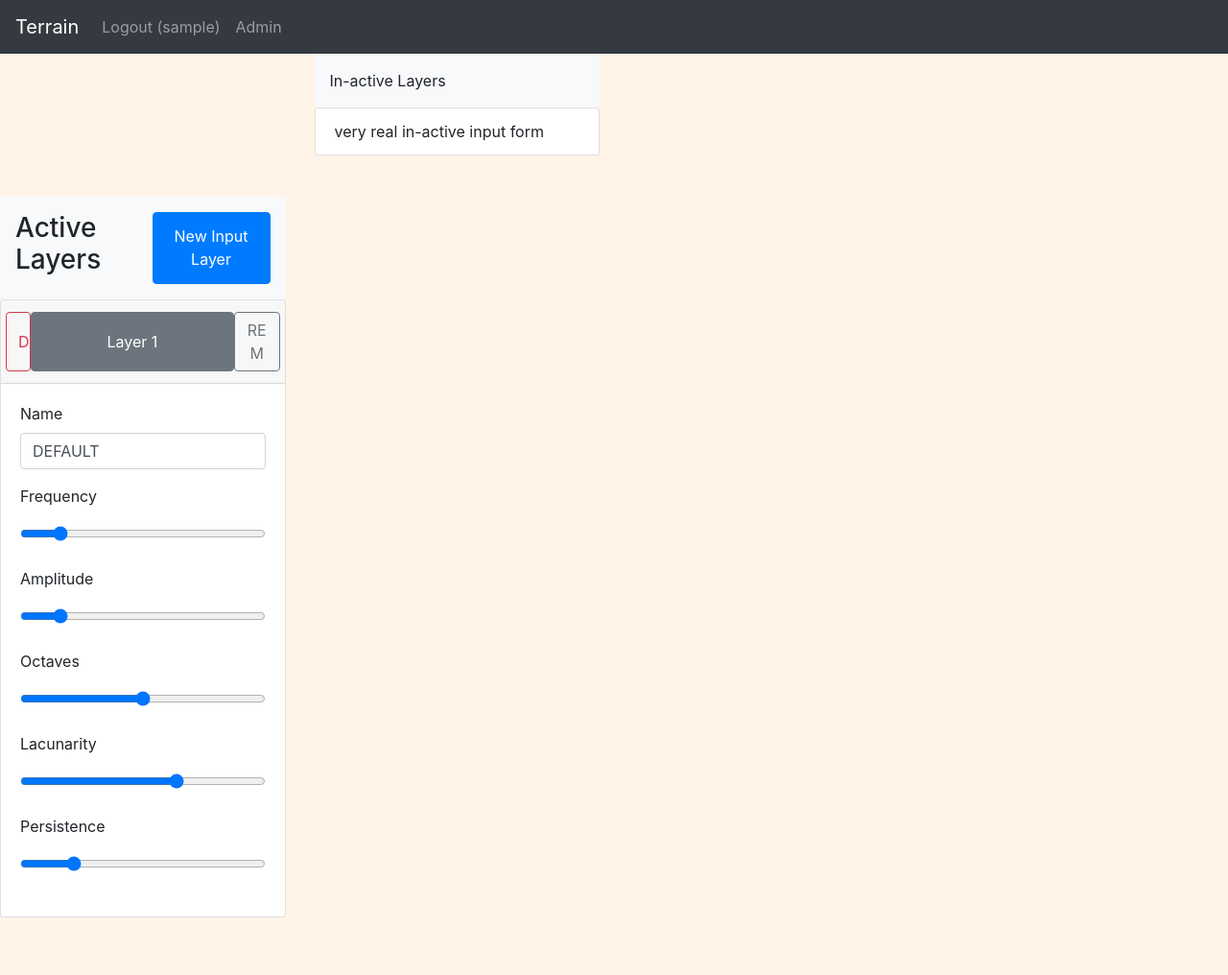
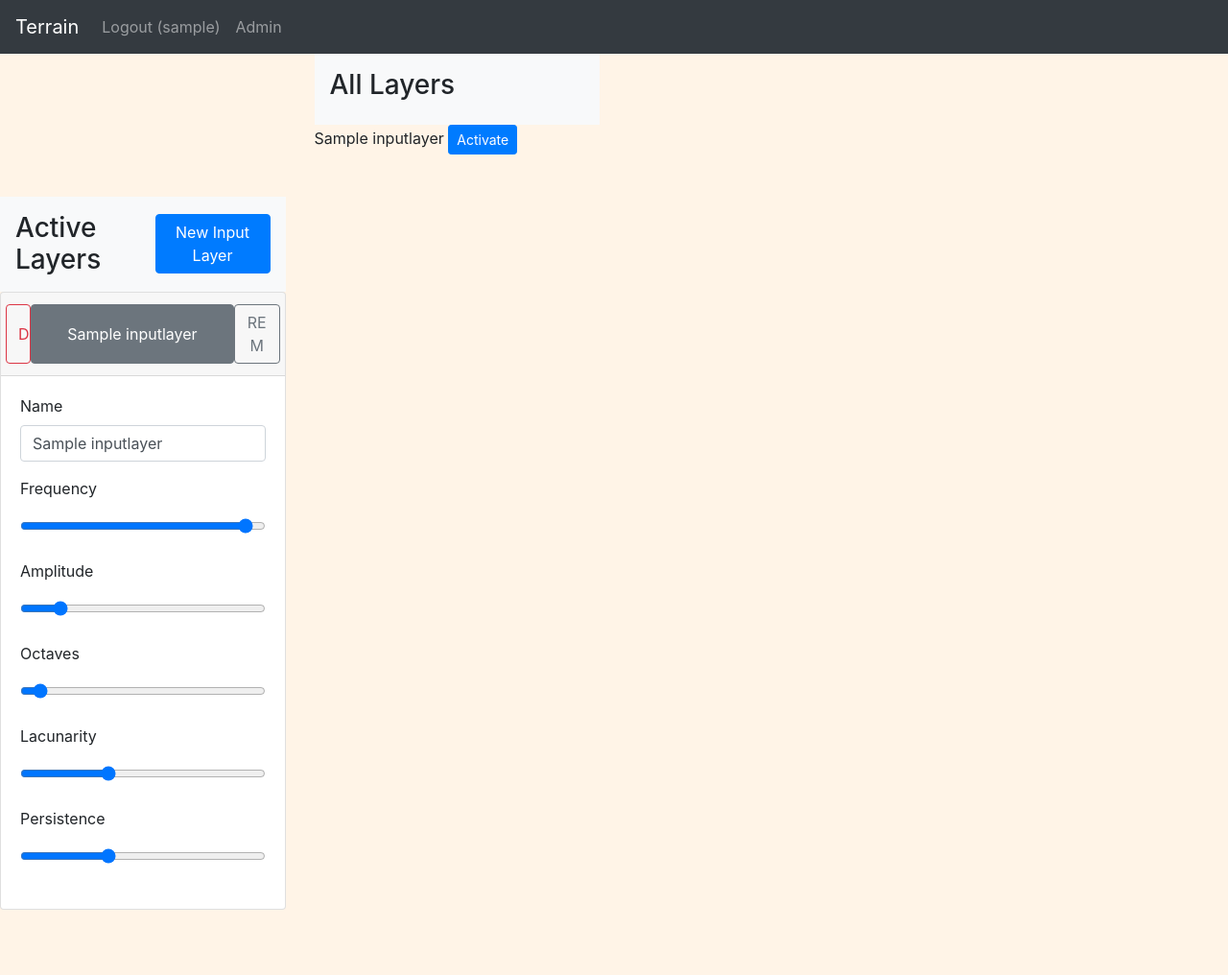
Before and after one commit to IanLiggett/terrain-website, a Django app: page / in a window 1280 px wide. Shown: the whole page at 96% size. Run offline with Django 4.2, Linux system fonts and the light colour scheme; a user stored in the database is signed in; tables that the repository leaves empty hold one stand-in row (values such as "Sample post"); parts of the project's set-up code (start-up, migrations or seed data) failed here and were passed over; some libraries are stand-ins or nearby versions.

Commit message:
+ layer creation, existing layers loaded w/ page

```diff
--- a/terrain/app1/views.py
+++ b/terrain/app1/views.py
@@ -1,15 +1,77 @@
-from django.shortcuts import render, redirect
+from django.shortcuts import render, redirect, get_object_or_404
 from django.contrib.auth import authenticate, login, logout
-from django.http import HttpResponse
+from django.http import JsonResponse, HttpResponse, HttpResponseBadRequest
 from django.contrib.auth.decorators import login_required
+from django.template.loader import render_to_string
 from app1.forms import JoinForm, LoginForm, InputLayerForm
+from app1.models import Profile, InputLayer
 
 # Create your views here.
 
+@login_required(login_url="/login/")
+def activate_layer(request):
+    if request.method != "POST":
+        return HttpResponseBadRequest("POST required")
+
+    layer_id = request.POST.get("layer_id")
+    layer = get_object_or_404(InputLayer, pk=layer_id, user=request.user)
+    if request.user.profile.tracked_layers.filter(pk=layer.pk).exists():
+        return JsonResponse({"ok": False, "error": "Layer already active"}, status=400)
+
+    request.user.profile.tracked_layers.add(layer)
+
+    return render(
+        request,
+        "layercard.html",
+        {"layer": layer, "input_layer_form": InputLayerForm(instance=layer)}
+    )
+
+@login_required(login_url="/login/")
+def create_input_layer(request):
+    if request.method != "POST":
+        return HttpResponse(status=405)
+
+    layer = InputLayer.objects.create(user=request.user)
+    # layers are tracked by default upon creation
+    request.user.profile.tracked_layers.add(layer)
+
+    layer_card = render_to_string(
+        "layercard.html",
+        {"layer": layer, "input_layer_form": InputLayerForm(instance=layer)},
+        request=request
+    )
+
+    layer_stick = render_to_string(
+        "layerstick.html",
+        {"layer": layer},
+        request=request
+    )
+
+    return JsonResponse({
+        "ok": True,
+        "layer_id": layer.pk,
+        "layer_card": layer_card,
+        "layer_stick": layer_stick
+    })
+
 @login_required(login_url='/login/')
 def home(request):
-    #
-    return render(request, 'app1/home.html', {'input_layer_form': InputLayerForm})
+    tracked_ids = set(request.user.profile.tracked_layers.values_list("pk", flat=True))
+    input_layers = request.user.inputlayer_set.all()
+
+    layer_forms = []
+    for layer in input_layers:
+        layer_data = {
+            "layer": layer,
+            "tracked": False
+        }
+        if layer.pk in tracked_ids:
+            layer_data["input_layer_form"] = InputLayerForm(instance=layer, prefix=f"layer-{layer.id}")
+            layer_data["tracked"] = True
+
+        layer_forms.append(layer_data)
+
+    return render(request, "app1/home.html", {"layer_forms": layer_forms})
 
 def join(request):
     if (request.method == "POST"):
@@ -21,6 +83,10 @@ def join(request):
             user.set_password(user.password)
             # Save encrypted password to DB
             user.save()
+
+            # Create user profile
+            Profile.objects.create(user=user)
+
             # Success! Redirect to home page.
             return redirect("/")
         else:
--- a/terrain/static/terrain.css
+++ b/terrain/static/terrain.css
@@ -35,43 +35,15 @@ body {
     flex: 0 0 auto;
 }
 
-#activeListFrame {
+#activeListFrame, #allListFrame {
     display: flex;
     flex-direction: column;
     flex: 1 1 auto;
     min-height: 0;
 }
 
-#activeListScroll {
+#activeListScroll, #allListScroll {
     flex: 1 1 auto;
     min-height: 0;
     overflow-y: auto;
 }
-
-#inputLayerCardExpander {
-
-}
-
-/* #newInputLayerButton {
-    margin-left: auto;
-} */
-
-/* html, body {
-    height: 100%;
-    margin: 0;
-    padding: 0;
-    overflow-x: hidden;
-} */
-
-/* body {
-    position: fixed;
-    width: 100%;
-} */
-
-/* #mainWindow {
-    height: calc(100vh - 56px); */
-    /* height: 100vh; */
-    /* padding: 0;
-    margin: 0;
-    background-color: rgb(255, 244, 231);
-}
--- a/terrain/templates/app1/home.html
+++ b/terrain/templates/app1/home.html
@@ -25,35 +25,36 @@
                 <div id="leftColumn" class="col-sm-3 d-flex flex-column">
                     <canvas id="renderPreview"></canvas>
                     <div id="activeListFrame" class="d-flex flex-column">
-                        <div class="p-3 bg-light d-flex">
-                            <h3>Active Layers</h3>
-                            <button id="newInputLayerButton" class="btn btn-primary ml-auto">New Input Layer</button>
+                        <div class="p-3 bg-light d-flex align-items-center">
+                            <h3 class="mb-0">Active Layers</h3>
+                            <form id="newInputLayerForm" class="m-0 ml-auto">
+                                {% csrf_token %}
+                                <button id="newInputLayerButton" type="submit" class="btn btn-primary">
+                                    New Input Layer
+                                </button>
+                            </form>
                         </div>
                         <div id="activeListScroll" class="overflow-auto">
                             <div id="activeList" class="flex-grow-1 accordion">
-                                <div class="card">
-                                    <div class="card-header d-flex row">
-                                        <button class="col-sm-1 btn btn-outline-danger">D</button>
-                                        <button id="inputLayerCardExpander" class="btn btn-secondary flex-grow-1" type="button" data-toggle="collapse" data-target="#collapse-layer1">Layer 1</button>
-                                        <button class="col-sm-2 btn btn-outline-secondary">REM</button>
-                                    </div>
-                                    <div id="collapse-layer1" class="collapse show">
-                                        <div class="card-body">
-                                            {% csrf_token %}
-                                            {% bootstrap_form input_layer_form %}
-                                        </div>
-                                    </div>
-                                </div>
+                                {% for layer_data in layer_forms %}
+                                     {% if layer_data.tracked %}
+                                        {% include "layercard.html" with layer=layer_data.layer input_layer_form=layer_data.input_layer_form %}
+                                     {% endif %}
+                                {% endfor %}
                             </div>
                         </div>
                     </div>
                 </div>
-                <div id="inactiveListFrame" class="col-sm-3 d-flex flex-column">
-                    <div class="p-3 bg-light">In-active Layers</div>
-                    <div id="inactiveListScroll" class="overflow-auto">
-                        <ul id="inactiveList" class="list-group flex-grow-1">
-                            <li class="list-group-item">very real in-active input form</li>
-                        </ul>
+                <div id="allListFrame" class="col-sm-3 d-flex flex-column">
+                    <div class="p-3 bg-light d-flex">
+                        <h3>All Layers</h3>
+                    </div>
+                    <div id="allListScroll" class="overflow-auto">
+                        <div id="allList" class="flex-grow-1 accordion">
+                            {% for layer_data in layer_forms %}
+                                {% include "layerstick.html" with layer=layer_data.layer %}
+                            {% endfor %}
+                        </div>
                     </div>
                 </div>
             </div>
--- a/terrain/templates/layercard.html
+++ b/terrain/templates/layercard.html
@@ -1,21 +1,18 @@
-<!--
- inputLayerCardExpander's data-target needs to be set to "#collapse-[layer_id]"
- the card body wrapper needs its id to be set to "collapse-[layer_id]"
- An event to capture any changes at all to call a client js function to update the render preview/local copy needs to be attached to every slider + name text box
- An event to capture when the user has stopped making changes (changed event for slider, focus lost for text box) to submit the form to the server to update its copy of the data
- need to be attached to every slider + name text box as well.
- I just separated this card (input layer) as an example, not sure what the best way to load it on the server and inserting all these things before returning it to the client is.
--->
+{% load bootstrap4 %}
 <div class="card">
     <div class="card-header d-flex row">
         <button class="col-sm-1 btn btn-outline-danger">D</button>
-        <button id="inputLayerCardExpander" class="btn btn-secondary flex-grow-1" type="button" data-toggle="collapse" data-target="">Layer 1</button>
+        <button class="btn btn-secondary flex-grow-1" type="button" data-toggle="collapse" data-target="#collapse-{{ layer.id }}">
+            {{ layer.name }}
+        </button>
         <button class="col-sm-2 btn btn-outline-secondary">REM</button>
     </div>
-    <div id="" class="collapse show">
+    <div id="collapse-{{ layer.id }}" class="collapse show">
         <div class="card-body">
-            {% csrf_token %}
-            {% bootstrap_form input_layer_form %}
+            <form method="post">
+                {% csrf_token %}
+                {% bootstrap_form input_layer_form %}
+            </form>
         </div>
     </div>
 </div>
--- /dev/null
+++ b/terrain/templates/layerstick.html
@@ -0,0 +1,8 @@
+<div class="">
+    <form action="POST">
+        <span>{{ layer.name }}</span>
+        <button type="button" class="btn btn-sm btn-primary move-to-active-btn" data-layer-id="{{ layer.id }}">
+            Activate
+        </button>
+    </form>
+</div>
--- a/terrain/terrain/urls.py
+++ b/terrain/terrain/urls.py
@@ -25,5 +25,7 @@ urlpatterns = [
     path('', app1_views.home),
     path('join/', app1_views.join),
     path('login/', app1_views.user_login),
-    path('logout/', app1_views.user_logout)
+    path('logout/', app1_views.user_logout),
+    path('createlayer/', app1_views.create_input_layer),
+    path('activatelayer/', app1_views.activate_layer),
 ]
```
Also changed, not shown: terrain/app1/forms.py (+0 -8 lines), terrain/static/terrain.js (+55 -0 lines), terrain/templates/app1/home copy.html (deleted, +0 -62 lines).
